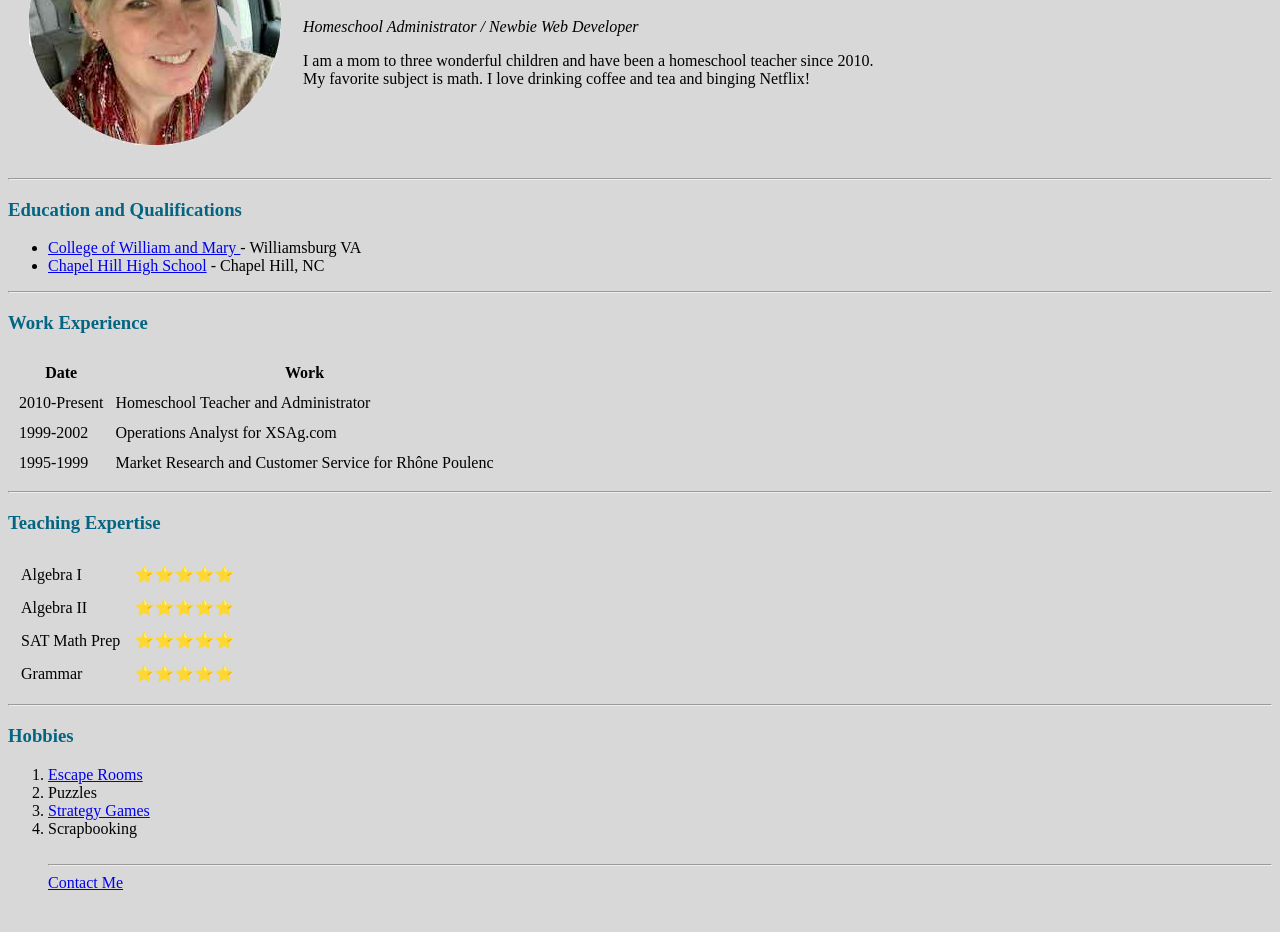
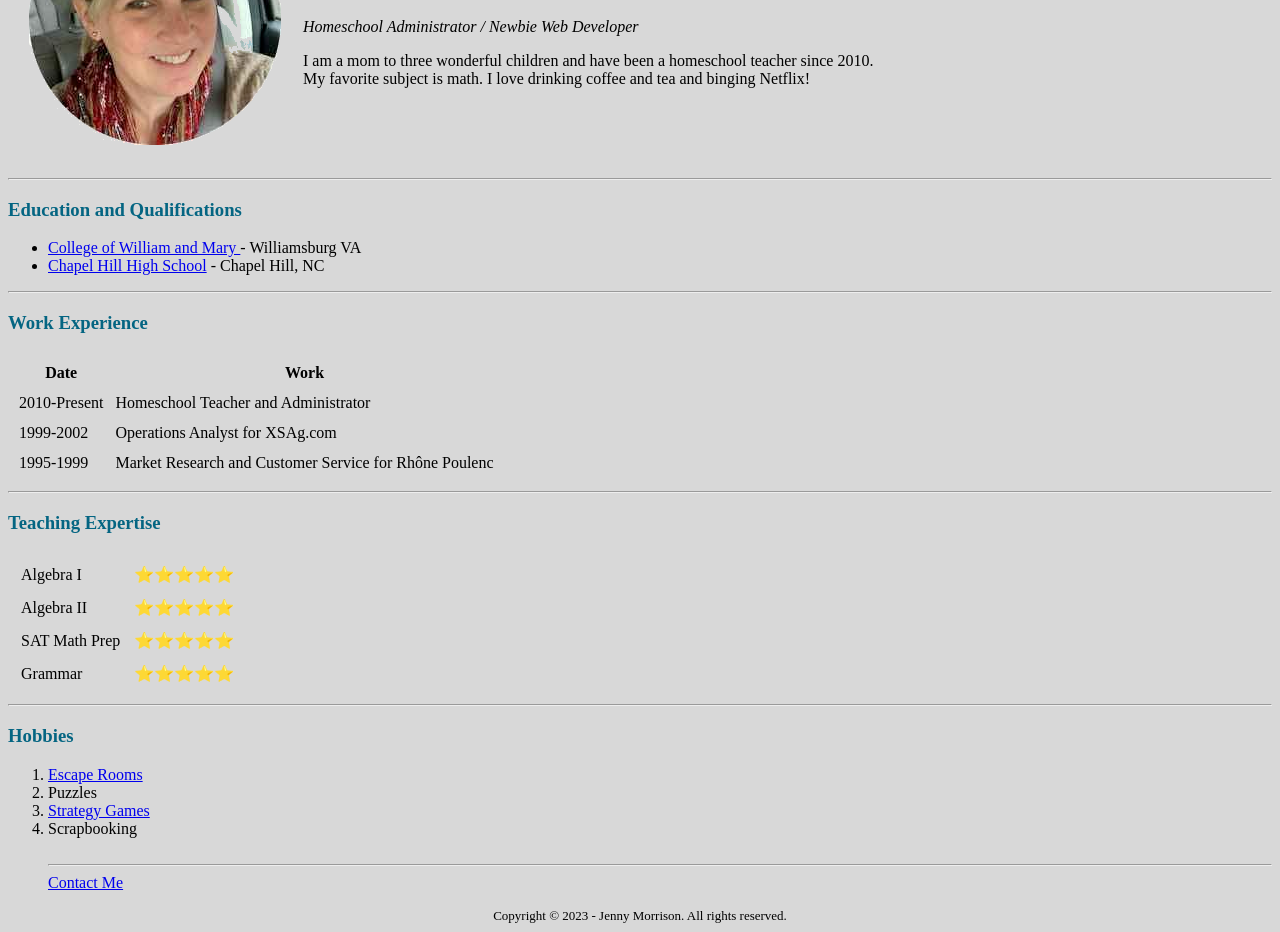
Before and after one commit to jmorrison456/cv, a plain HTML site: page index.html in a window 1280 px wide. Shown: the part 136-1068 px from the top of the page. Before the commit the page ends 1044 px from the top, so only its background shows below. Drawn offline with Linux system fonts and the light colour scheme.

Commit message:
Add files via upload

```diff
--- a/css/styles.css
+++ b/css/styles.css
@@ -8,3 +8,7 @@ h1 {
 h3 {
     color:#046582;
 }
+footer {
+    text-align: center;
+    font-size: small;
+}
--- a/index.html
+++ b/index.html
@@ -86,6 +86,7 @@
     <hr>
     <a href="contact.html">Contact Me</a>
     </ol>
+    <footer>Copyright © 2023 - Jenny Morrison. All rights reserved.</footer>
     </body>
 
 </html>
```
